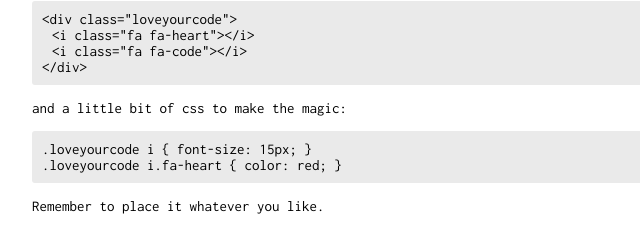
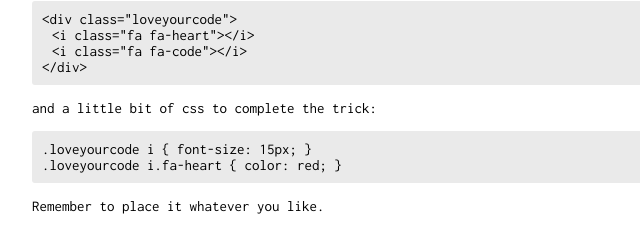
Before and after one commit to gugote/loveyourcode, a plain HTML site: page index.html in a window 1280 px wide. Shown: the part 916-1142 px from the top of the page, 263-903 px from the left. Drawn offline with nearby package versions, Linux system fonts and the light colour scheme; a script that the page names is missing.

Commit message:
fixed text

```diff
--- a/index.html
+++ b/index.html
@@ -39,7 +39,7 @@
         <p class="padded">&lt;i class="fa fa-code"&gt;&lt;/i&gt;</p>
         <p>&lt;/div&gt;</p>
       </div>
-      <p>and a little bit of css to make the magic:</p>
+      <p>and a little bit of css to complete the trick:</p>
       <div class="snippetbox">
         <p>.loveyourcode i { font-size: 15px; } </p>
         <p>.loveyourcode i.fa-heart { color: red; }</p>
```
